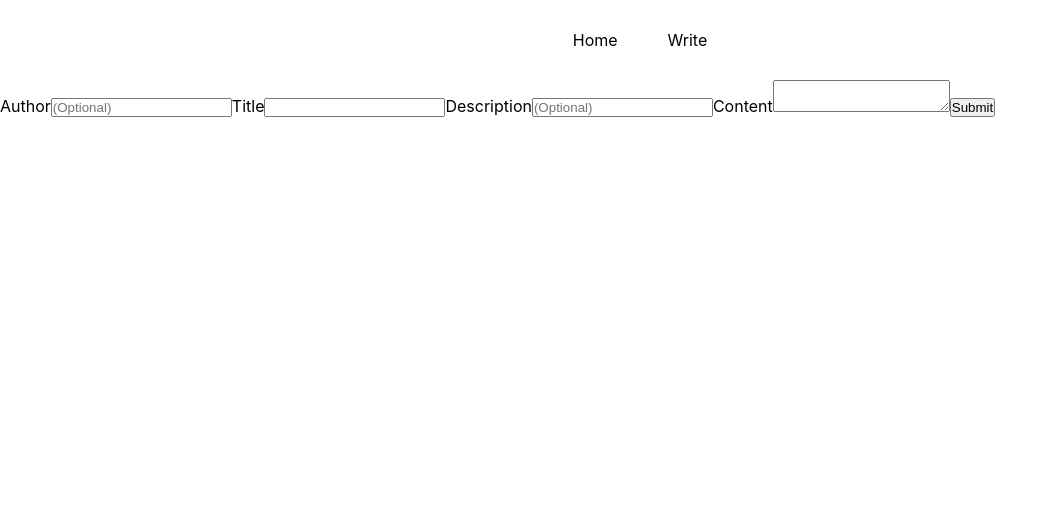
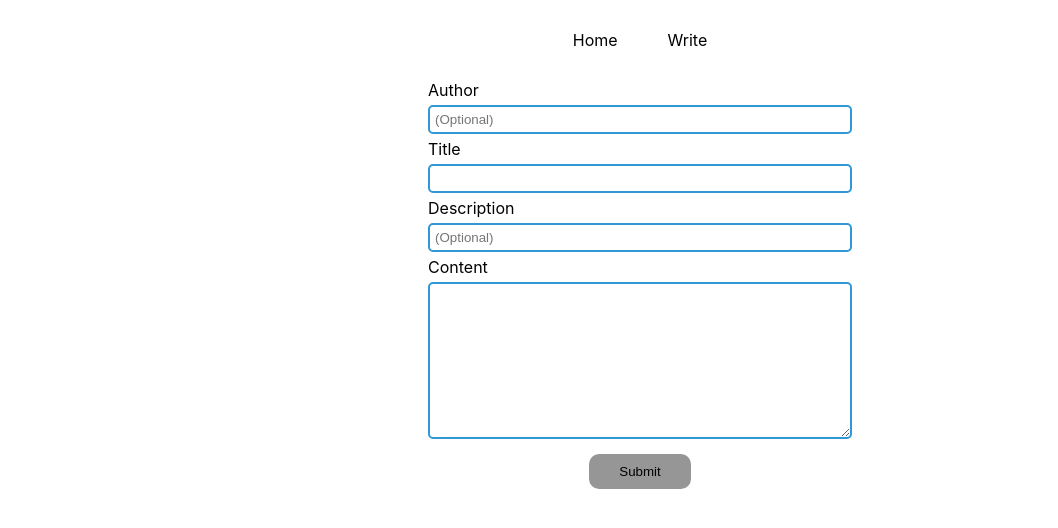
Before and after one commit to GGAshwin/react-blog, a React (Create React App) app: page /blogs in a window 1280 px wide. Shown: the top 528 px of the page, without its empty margins (0-1058 px from the left). Built offline with nearby package versions, Linux system fonts and the light colour scheme.

Commit message:
write route satisfactory

```diff
--- a/package.json
+++ b/package.json
@@ -15,7 +15,8 @@
     "start": "react-scripts start",
     "build": "react-scripts build",
     "test": "react-scripts test",
-    "eject": "react-scripts eject"
+    "eject": "react-scripts eject",
+    "serve": "serve -s build"
   },
   "eslintConfig": {
     "extends": [
--- a/public/style.css
+++ b/public/style.css
@@ -64,20 +64,95 @@ nav ul a {
     flex-wrap: wrap;
     justify-content: space-between;
     align-items: center;
+    gap: 20px;
 }
 
-.card-wrapper .card button{
-    padding: 10px ;
+.card-wrapper .card button {
+    padding: 10px;
     margin-top: 5px;
 }
 
-.card-wrapper .card button a{
+.card-wrapper .card button a {
     text-decoration: none;
     color: black;
 }
 
+.card {
+    border: 2px solid;
+    width: 25%;
+    display: flex;
+    justify-content: center;
+    align-items: flex-start;
+    flex-direction: column;
+    gap: 5px;
+    padding: 10px;
+    border-radius: 10px;
+}
+
+.card .card-desc {
+    width: 100%;
+    overflow: hidden;
+    white-space: nowrap;
+    text-overflow: ellipsis;
+}
+
+.from-container {
+    display: flex;
+    flex-direction: column;
+    justify-content: center;
+    align-items: center;
+    width: fit-content;
+    margin-left: auto;
+    margin-right: auto;
+    gap: 5px;
+}
+
+input {
+    width: 100%;
+    padding: 5px;
+    box-sizing: border-box;
+}
+
+textarea {
+    width: 30em;
+    height: 10em;
+    padding: 10px;
+}
+
+input,
+textarea {
+    border-radius: 5px;
+    border: 2px solid #3099D5;
+}
+
+input:active,
+textarea:active {
+    border: 2px solid #121212;
+}
+
+label {
+    width: 100%;
+    float: left;
+}
+
+#submit {
+    padding: 10px 30px;
+    background-color: #3099D5;
+    cursor: pointer;
+    border: none;
+    border-radius: 10px;
+    color: whitesmoke;
+    margin-top: 10px;
+}
+
+#submit:disabled{
+    background-color: #969696;
+    color: black;
+    cursor: auto;
+}
+
 @media screen and (max-width: 500px) {
-    .card-wrapper .card{
+    .card-wrapper .card {
         width: 100%;
         display: flex;
         justify-content: center;
--- a/src/components/Card.js
+++ b/src/components/Card.js
@@ -1,6 +1,6 @@
 import React from "react";
-import { Outlet, Link, Route } from "react-router-dom";
-import Blog from "./Blog";
+import { Outlet, Link } from "react-router-dom";
+// import Blog from "./Blog";
 
 function Card(props) {
     return (
--- a/src/components/Write.js
+++ b/src/components/Write.js
@@ -1,9 +1,15 @@
 import React from "react";
-import {Navigate, Route, useNavigate}  from 'react-router-dom'
+import { useNavigate } from 'react-router-dom'
 
 function Write() {
-    const [formData, setFormData] = React.useState('')
+    const [formData, setFormData] = React.useState({
+        author:'',
+        title:'',
+        description:'',
+        content:''
+    })
     const navigate = useNavigate();
+    const [btnDisable, setBtnDisable] = React.useState(true);
 
     function handleChange(e) {
         setFormData(prev => {
@@ -12,9 +18,20 @@ function Write() {
                 [e.target.name]: e.target.value
             }
         })
+
     }
 
+    React.useEffect(()=>{
+        if(formData.title!=='' && formData.content!==''){
+            setBtnDisable(false)
+        }
+        else{
+            setBtnDisable(true)
+        }
+    },[formData])
+
     // console.log(formData);
+    // console.log(btnDisable);
 
     function handleSubmit(e) {
         const fetchOptions = {
@@ -35,7 +52,7 @@ function Write() {
 
     return (
         <>
-            <div className="from-container">
+            <form className="from-container">
                 <label htmlFor="author">Author</label>
                 <input type="text" name="author" id="author" placeholder="(Optional)"
                     onChange={handleChange}
@@ -54,8 +71,8 @@ function Write() {
                     onChange={handleChange}
                     required
                 />
-                <button id="submit" onClick={handleSubmit}>Submit</button>
-            </div>
+                <button id="submit" disabled={btnDisable} onClick={handleSubmit}>Submit</button>
+            </form>
         </>
     )
 }
```
